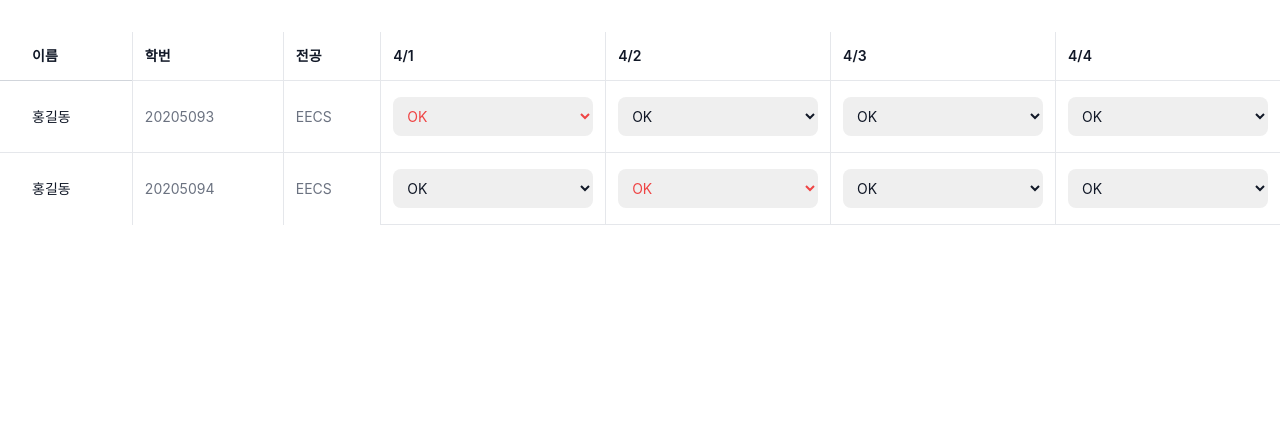
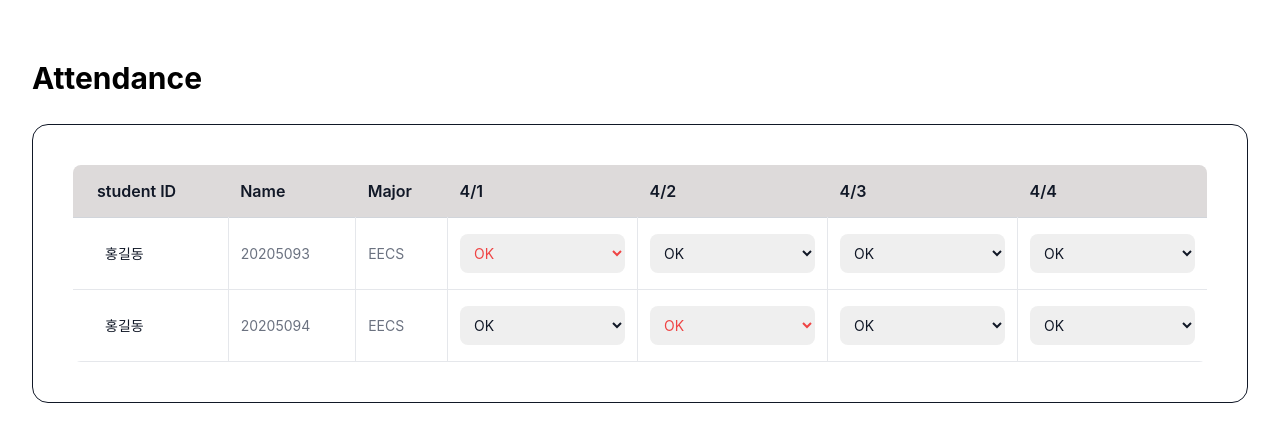
Before and after one commit to SeolyeongBae/WA, a React (Create React App) app: page /dashboard/1 in a window 1280 px wide. Shown: the top 442 px of the page. Built offline with nearby package versions, Linux system fonts and the light colour scheme.

Commit message:
feat: apply minor fix

```diff
--- a/src/pages/Dashboard.tsx/Dashboard.tsx
+++ b/src/pages/Dashboard.tsx/Dashboard.tsx
@@ -48,44 +48,51 @@ export default function Dashboard() {
   const date = ["4/1", "4/2", "4/3", "4/4"];
 
   return (
-    <div className="px-4 sm:px-6 lg:px-8">
-      <div className="mt-8 flow-root">
-        <div className="-mx-4 -my-2 sm:-mx-6 lg:-mx-8">
-          <div className="inline-block min-w-full py-2 align-middle">
-            <table className="min-w-full border-separate border-spacing-0 divide-y divide-gray-300">
-              <thead>
-                <tr className="divide-x divide-gray-200">
+    <div className="px-4 sm:px-6 lg:px-8 mt-10">
+      <div className="sm:flex sm:items-center ">
+        <div className="sm:flex-auto">
+          <div className="text-3xl font-bold my-5">Attendance</div>
+        </div>
+      </div>
+      <div className="mt-2 flow-root rounded-2xl border border-gray-900 bg-white p-10">
+        <div className="-mx-4 -my-2 overflow-x-auto sm:-mx-6 lg:-mx-8">
+          <div className="inline-block min-w-full py-2 align-middle sm:px-6 lg:px-8">
+            <div className="overflow-hidden sm:rounded-lg">
+              <table className="min-w-full divide-y divide-gray-300 border-b border-gray-200">
+                <thead className="bg-light-Gray1 rounded-2xl">
+                  <tr>
                     <th
                       scope="col"
-                    className="sticky top-0 z-10 border-b border-gray-300 bg-white bg-opacity-75 py-3.5 pl-4 pr-3 text-left text-sm font-semibold text-gray-900 backdrop-blur backdrop-filter sm:pl-6 lg:pl-8"
+                      className="py-3.5 pl-4 pr-3 text-left text-md font-semibold text-gray-900 sm:pl-6"
                     >
-                    이름
+                      student ID
                     </th>
                     <th
                       scope="col"
-                    className="sticky top-0 z-10 hidden border-b border-gray-300 bg-white bg-opacity-75 px-3 py-3.5 text-left text-sm font-semibold text-gray-900 backdrop-blur backdrop-filter sm:table-cell"
+                      className="px-3 py-3.5 text-left text-md font-semibold text-gray-900"
                     >
-                    학번
+                      Name
                     </th>
                     <th
                       scope="col"
-                    className="sticky top-0 z-10 hidden border-b border-gray-300 bg-white bg-opacity-75 px-3 py-3.5 text-left text-sm font-semibold text-gray-900 backdrop-blur backdrop-filter lg:table-cell"
+                      className="px-3 py-3.5 text-left text-md font-semibold text-gray-900"
                     >
-                    전공
+                      Major
                     </th>
 
                     {date.map((date) => (
                       <th
                         scope="col"
                         key={date}
-                      className="sticky top-0 z-10 hidden border-b border-gray-300 bg-white bg-opacity-75 px-3 py-3.5 text-left text-sm font-semibold text-gray-900 backdrop-blur backdrop-filter lg:table-cell"
+                        className="px-3 py-3.5 text-left text-md font-semibold text-gray-900"
                       >
                         {date}
                       </th>
                     ))}
                   </tr>
                 </thead>
-              <tbody className="divide-y divide-gray-200 bg-white">
+
+                <tbody className="divide-y divide-gray-900 bg-white">
                   {people.map((person, personIdx) => (
                     <tr
                       key={person.studentNumber}
@@ -143,5 +150,6 @@ export default function Dashboard() {
           </div>
         </div>
       </div>
+    </div>
   );
 }
--- a/src/pages/LecturesList.tsx
+++ b/src/pages/LecturesList.tsx
@@ -5,6 +5,7 @@ import profile from "../assets/profile.png";
 
 import { RadioGroup } from "@headlessui/react";
 import StudentList from "./Dashboard.tsx/components/StudentList";
+import Dashboard from "./Dashboard.tsx/Dashboard";
 
 const settings = [
   {
@@ -42,7 +43,7 @@ export default function LectureList() {
             <ul role="list" className="flex flex-1 flex-col gap-y-7">
               <div>
                 <img
-                  className="mx-auto h-24 w-24 rounded-full"
+                  className="mx-auto w-1/2 rounded-full"
                   src={profile}
                   alt="profile"
                 />
@@ -75,7 +76,7 @@ export default function LectureList() {
                               as="span"
                               className={classNames(
                                 checked ? "text-indigo-900" : "text-gray-900",
-                                "block text-sm font-medium"
+                                "block text-md font-medium pt-2"
                               )}
                             >
                               {setting.name}
@@ -119,6 +120,8 @@ export default function LectureList() {
             </div>
 
             <StudentList />
+
+            <Dashboard />
           </div>
         </div>
       </main>
```
Lines whose indentation alone changed are shown as unchanged.
